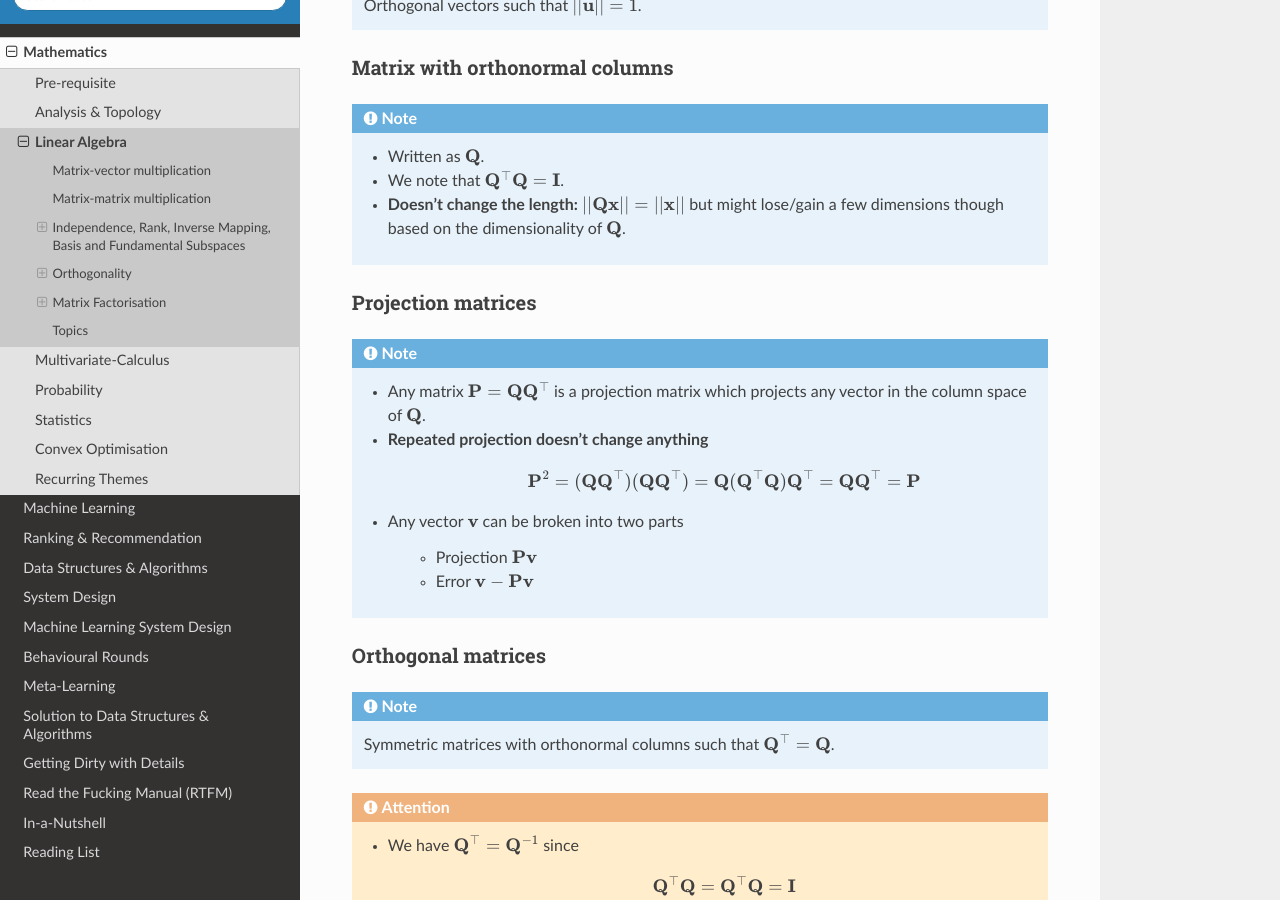
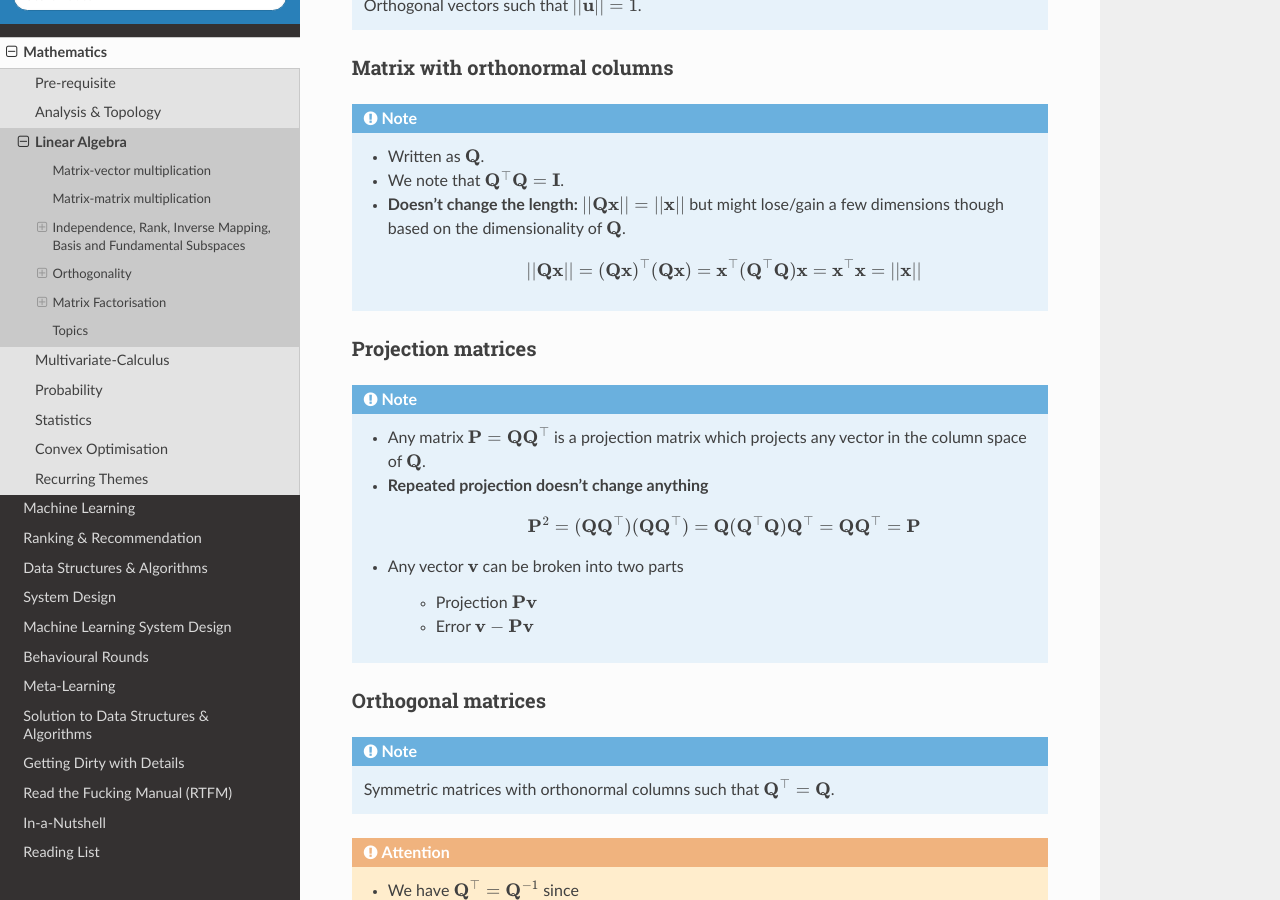
Before and after one commit to uselesstechjunks/leetcode, a Sphinx documentation site: the page built from docs/source/math/linalg.rst, in a window 1280 px wide and 900 px high, scrolled down 4209 px. Built offline with Sphinx 7.4.7 and the Read the Docs theme 2.0.0, drawn with Linux system fonts in a browser that asks for light colours.

Commit message:
Update linalg.rst

```diff
--- a/docs/source/math/linalg.rst
+++ b/docs/source/math/linalg.rst
@@ -137,7 +137,7 @@ Matrix with orthonormal columns
 	* We note that :math:`\mathbf{Q}^\top\mathbf{Q}=\mathbf{I}`.
 	* **Doesn't change the length:** :math:`||\mathbf{Q}\mathbf{x}||=||\mathbf{x}||` but might lose/gain a few dimensions though based on the dimensionality of :math:`\mathbf{Q}`.
 
-		.. math: ||\mathbf{Q}\mathbf{x}||=(\mathbf{Q}\mathbf{x})^\top(\mathbf{Q}\mathbf{x})=\mathbf{x}^\top(\mathbf{Q}^\top\mathbf{Q})\mathbf{x}=\mathbf{x}^\top\mathbf{x}=||\mathbf{x}||
+		.. math:: ||\mathbf{Q}\mathbf{x}||=(\mathbf{Q}\mathbf{x})^\top(\mathbf{Q}\mathbf{x})=\mathbf{x}^\top(\mathbf{Q}^\top\mathbf{Q})\mathbf{x}=\mathbf{x}^\top\mathbf{x}=||\mathbf{x}||
 
 Projection matrices
 ================================================================================
```
